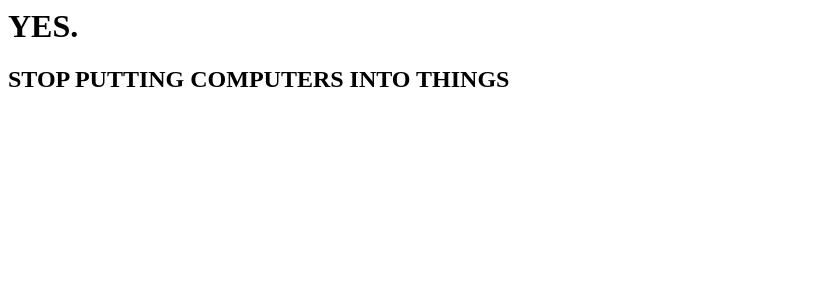
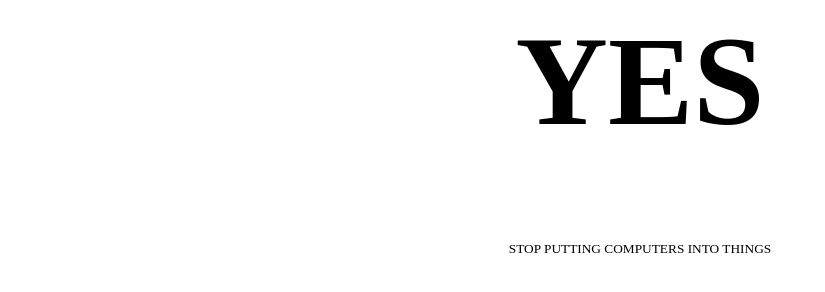
Before and after one commit to yuvipanda/werecomputersamistake.com, a plain HTML site: page index.html in a window 1280 px wide. Shown: the whole page, without its empty margins (0-825 px from the left). Drawn offline with Linux system fonts and the light colour scheme.

Commit message:
Update index.html

```diff
--- a/index.html
+++ b/index.html
@@ -1,5 +1,14 @@
+<style>
+  body {
+    text-align: center
+  }
+  h1 {
+    font-size: 8em;
+  }
+
+</style>
 <h1>
-  YES.
+  YES
 </h1>
 
-<h2>STOP PUTTING COMPUTERS INTO THINGS</h2>
+<small>STOP PUTTING COMPUTERS INTO THINGS</small>
```
